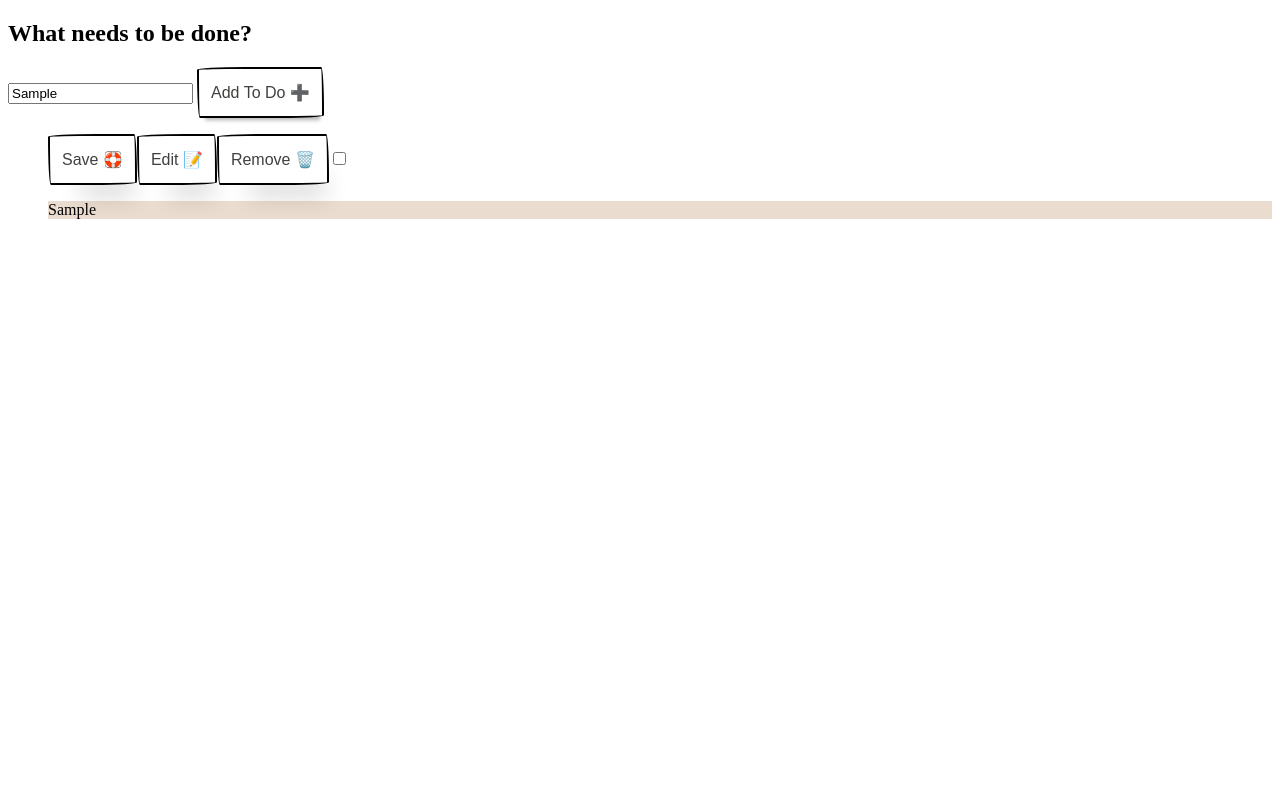
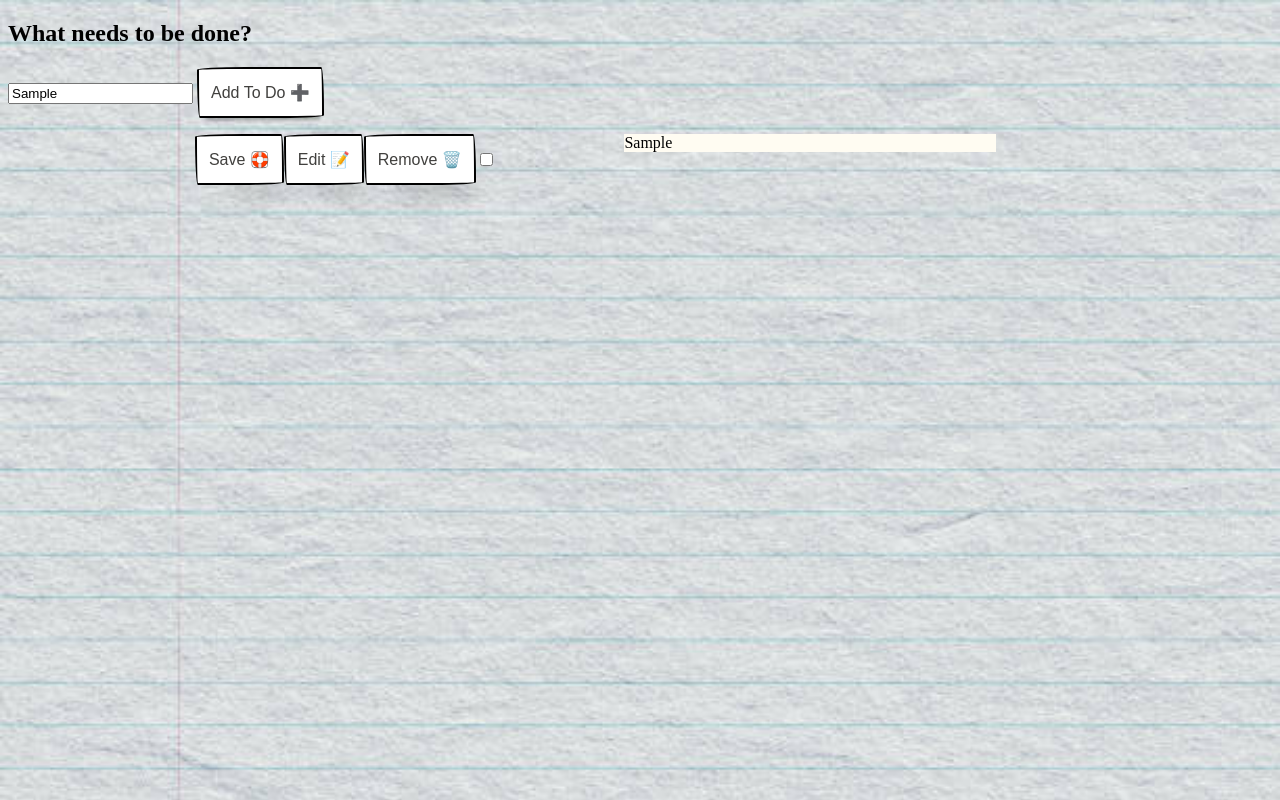
Before and after one commit to JonathanBanerjee/todo, a plain HTML site: page index.html in a window 1280 px wide. Both pictures are taken after typing "Sample" into the empty fields and a click on the button "Add To Do ➕". Drawn offline with Linux system fonts and the light colour scheme.

Commit message:
adding background

```diff
--- a/index.js
+++ b/index.js
@@ -35,7 +35,8 @@ document.getElementById("add").addEventListener("click", function (e) {
   editButton.textContent = "Edit 📝";
   editButton.addEventListener("click", function (e) {
     newItem.contentEditable = true;
-    newItem.style.backgroundColor = "blue";
+    newItem.style.backgroundColor = "#ccc5b9";
+    newItem.style.color = "white";
     e.stopPropagation();
   });
 
@@ -45,15 +46,22 @@ document.getElementById("add").addEventListener("click", function (e) {
   saveButton.addEventListener("click", function (e) {
     newItem.contentEditable = false;
     newItem.style.backgroundColor = "#eaddcf";
+    newItem.style.color = "black";
     e.stopPropagation();
   });
 
-  newLi.appendChild(saveButton);
-  newLi.appendChild(editButton);
-  newLi.appendChild(removeButton);
-  newLi.appendChild(completed);
+  const buttonContainer = document.createElement("div");
+  buttonContainer.classList.add("button-container");
 
-  newLi.appendChild(newItem);
+  buttonContainer.appendChild(saveButton);
+  buttonContainer.appendChild(editButton);
+  buttonContainer.appendChild(removeButton);
+  buttonContainer.appendChild(completed);
+  buttonContainer.appendChild(newItem);
+
+  newLi.appendChild(buttonContainer);
+
+  // newLi.appendChild(newItem);
 
   list.appendChild(newLi);
   e.preventDefault();
--- a/styles.css
+++ b/styles.css
@@ -3,16 +3,35 @@
   background-color: #716040;
 } */
 
+body {
+  background: url(./images/todo.jpg);
+  background-size: cover;
+}
+
 .task {
+  display: flex;
   text-decoration: none;
-  background-color: #eaddcf;
+  background-color: #fffcf2;
+  width: 40%;
+  height: 70%;
+  margin: 0 auto;
+  /* flex-direction: row; */
+  /* justify-content: center;
+} */
 }
 
 ul {
   list-style-type: none;
 }
 
+.button-container {
+  display: flex;
+  justify-content: flex-start;
+  margin: 0 12%;
+}
+
 button {
+  /* margin: 0 auto; */
   align-self: center;
   background-color: #fff;
   background-image: none;
```
Also changed, not shown: images/todo.jpg (added).
